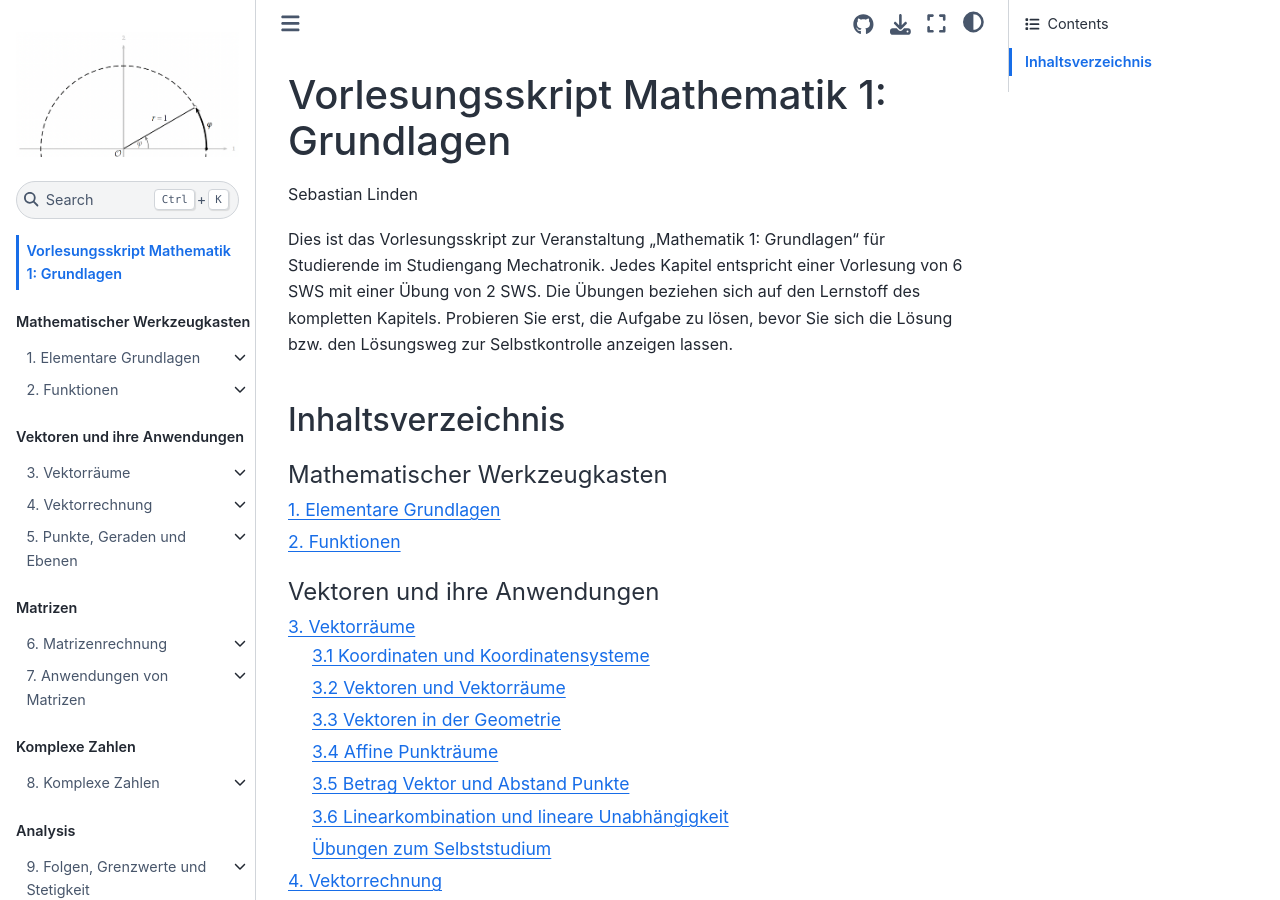
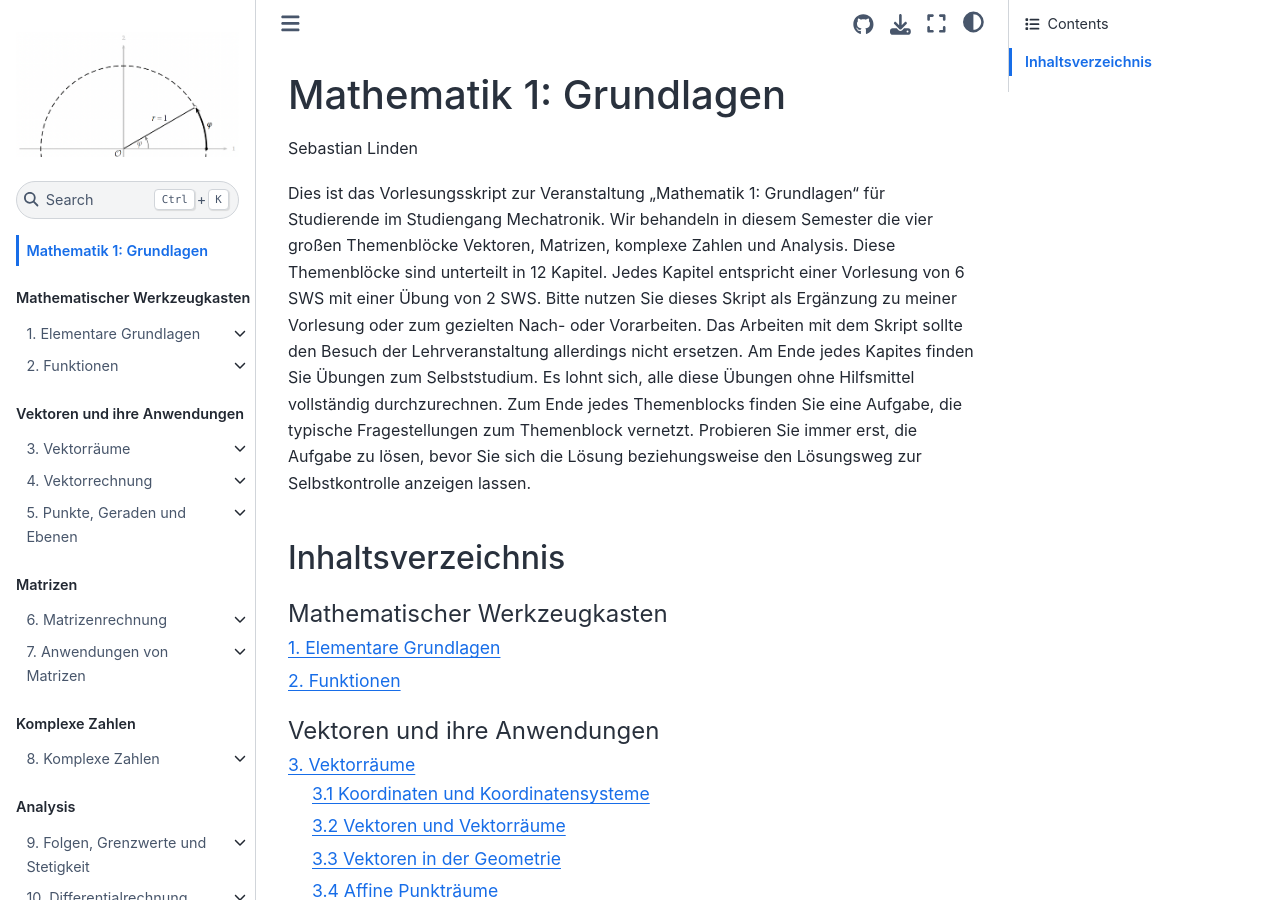
Before and after one commit to s-linden/mathematik-1-grundlagen, a Jupyter Book: the page built from intro.md, in a window 1280 px wide and 900 px high. Built offline with Jupyter Book 1.0.4 settings and Sphinx 7.4.7 and the Sphinx Book theme 1.1.4, drawn with Linux system fonts in a browser that asks for light colours; a script that is not in the unit is left out; comment, search, counter and statistics services are not loaded.

Commit message:
Aktualisierung 06.11.2026 12:25: chapter05/chapter05_sec07.md, intro.md

````diff
--- a/intro.md
+++ b/intro.md
@@ -1,9 +1,11 @@
-# Vorlesungsskript Mathematik 1: Grundlagen
+# Mathematik 1: Grundlagen
 
 Sebastian Linden
 
-Dies ist das Vorlesungsskript zur Veranstaltung „Mathematik 1: Grundlagen“ für Studierende im Studiengang Mechatronik.
-Jedes Kapitel entspricht einer Vorlesung von 6 SWS mit einer Übung von 2 SWS. Die Übungen beziehen sich auf den Lernstoff des kompletten Kapitels. Probieren Sie erst, die Aufgabe zu lösen, bevor Sie sich die Lösung bzw. den Lösungsweg zur Selbstkontrolle anzeigen lassen.
+Dies ist das Vorlesungsskript zur Veranstaltung „Mathematik 1: Grundlagen“ für Studierende im Studiengang Mechatronik. Wir behandeln in diesem Semester die vier großen Themenblöcke Vektoren, Matrizen, komplexe Zahlen und Analysis. Diese Themenblöcke sind unterteilt in 12 Kapitel. Jedes Kapitel entspricht einer Vorlesung von 6 SWS mit einer Übung von 2 SWS.
+Bitte nutzen Sie dieses Skript als Ergänzung zu meiner Vorlesung oder zum gezielten Nach- oder Vorarbeiten. Das Arbeiten mit dem Skript sollte den Besuch der Lehrveranstaltung allerdings nicht ersetzen.
+Am Ende jedes Kapites finden Sie Übungen zum Selbststudium. Es lohnt sich, alle diese Übungen ohne Hilfsmittel vollständig durchzurechnen. Zum Ende jedes Themenblocks finden Sie eine Aufgabe, die typische Fragestellungen zum Themenblock vernetzt.
+Probieren Sie immer erst, die Aufgabe zu lösen, bevor Sie sich die Lösung beziehungsweise den Lösungsweg zur Selbstkontrolle anzeigen lassen.
 
 ## Inhaltsverzeichnis
 ```{tableofcontents}
````
Also changed, not shown: chapter05/chapter05_sec07.md (+0 -1 lines).
